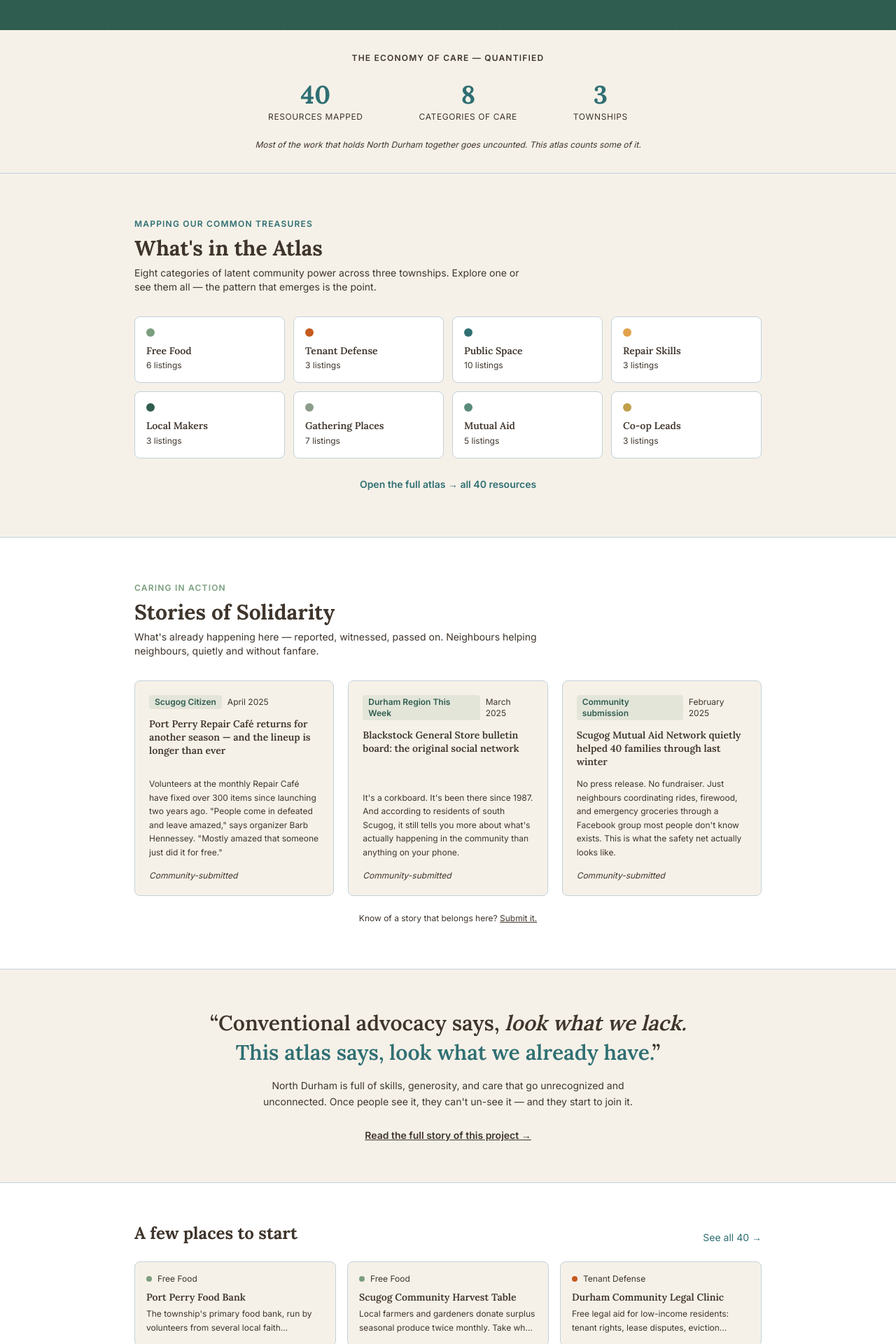
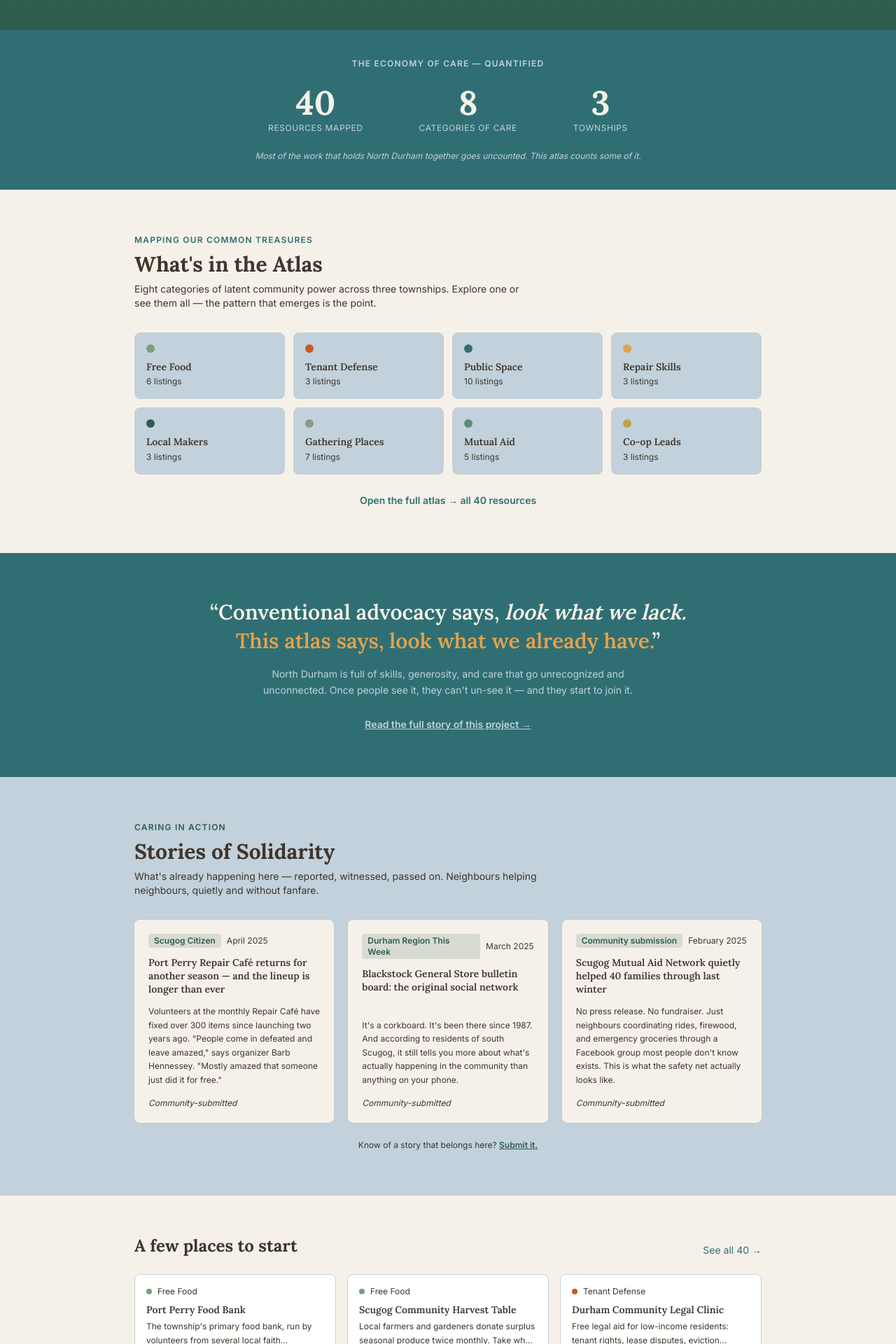
Before and after one commit to jodijanwin/Community-Atlas-Drop, a Next.js app: page / in a window 1280 px wide. Shown: the part 760-2680 px from the top of the page at 70% size. Built offline with nearby package versions, Linux system fonts and the light colour scheme.

Commit message:
Show full brand palette as section backgrounds on homepage

```diff
--- a/app/page.tsx
+++ b/app/page.tsx
@@ -46,25 +46,25 @@ export default function HomePage() {
         </div>
       </section>
 
-      {/* ── BY THE NUMBERS — cream ───────────────────────────── */}
-      <div className="border-b px-6 py-8" style={{ background: "#F6F1E8", borderColor: "#C2D1DB" }}>
+      {/* ── BY THE NUMBERS — teal ────────────────────────────── */}
+      <div className="px-6 py-10" style={{ background: "#2F6F73" }}>
         <div className="max-w-4xl mx-auto">
-          <p className="text-center text-xs font-bold uppercase tracking-widest mb-6" style={{ color: "#3F352C" }}>The economy of care — quantified</p>
+          <p className="text-center text-xs font-bold uppercase tracking-widest mb-6" style={{ color: "#C2D1DB" }}>The economy of care — quantified</p>
           <div className="flex flex-col sm:flex-row items-center justify-center gap-10 sm:gap-20">
             {STATS.map(({ value, label }) => (
               <div key={label} className="text-center">
-                <p className="text-4xl font-bold" style={{ fontFamily: "'Lora', serif", color: "#2F6F73" }}>{value}</p>
-                <p className="text-xs mt-1 uppercase tracking-wider" style={{ color: "#3F352C" }}>{label}</p>
+                <p className="text-5xl font-bold" style={{ fontFamily: "'Lora', serif", color: "#F6F1E8" }}>{value}</p>
+                <p className="text-xs mt-1 uppercase tracking-wider" style={{ color: "#C2D1DB" }}>{label}</p>
               </div>
             ))}
           </div>
-          <p className="text-center text-xs mt-6 italic" style={{ color: "#3F352C" }}>
+          <p className="text-center text-xs mt-6 italic" style={{ color: "#C2D1DB" }}>
             Most of the work that holds North Durham together goes uncounted. This atlas counts some of it.
           </p>
         </div>
       </div>
 
-      {/* ── WHAT'S IN THE ATLAS ──────────────────────────────── */}
+      {/* ── WHAT'S IN THE ATLAS — blue-grey cards on cream ──── */}
       <section className="px-6 py-16" style={{ background: "#F6F1E8" }}>
         <div className="max-w-4xl mx-auto">
           <p className="text-xs font-bold uppercase tracking-widest mb-2" style={{ color: "#2F6F73" }}>Mapping our common treasures</p>
@@ -76,7 +76,7 @@ export default function HomePage() {
             {CATEGORIES.map((cat) => {
               const count = listings.filter((l) => l.category === cat).length;
               return (
-                <Link key={cat} href={`/atlas?category=${encodeURIComponent(cat)}`} className="p-4 rounded-lg border transition-all hover:scale-[1.02] hover:shadow-sm" style={{ background: "white", borderColor: "#C2D1DB" }}>
+                <Link key={cat} href={`/atlas?category=${encodeURIComponent(cat)}`} className="p-4 rounded-lg border transition-all hover:scale-[1.02] hover:shadow-sm" style={{ background: "#C2D1DB", borderColor: "#C2D1DB" }}>
                   <div className="w-3 h-3 rounded-full mb-3" style={{ background: CATEGORY_COLORS[cat] }} />
                   <p className="text-sm font-semibold leading-tight" style={{ fontFamily: "'Lora', serif", color: "#3F352C" }}>{cat}</p>
                   <p className="text-xs mt-1" style={{ color: "#3F352C" }}>{count} {count === 1 ? "listing" : "listings"}</p>
@@ -90,19 +90,33 @@ export default function HomePage() {
         </div>
       </section>
 
-      {/* ── STORIES OF SOLIDARITY ────────────────────────────── */}
-      <section className="px-6 py-16 border-t" style={{ background: "white", borderColor: "#C2D1DB" }}>
+      {/* ── PHILOSOPHY STRIP — teal background ───────────────── */}
+      <section className="px-6 py-16" style={{ background: "#2F6F73" }}>
+        <div className="max-w-3xl mx-auto text-center">
+          <p className="text-2xl sm:text-3xl font-semibold leading-snug mb-4" style={{ fontFamily: "'Lora', serif", color: "#F6F1E8" }}>
+            &ldquo;Conventional advocacy says, <em>look what we lack.</em><br />
+            <span style={{ color: "#E3A24C" }}>This atlas says, look what we already have.</span>&rdquo;
+          </p>
+          <p className="text-sm max-w-xl mx-auto leading-relaxed mb-6" style={{ color: "#C2D1DB" }}>
+            North Durham is full of skills, generosity, and care that go unrecognized and unconnected. Once people see it, they can&apos;t un-see it — and they start to join it.
+          </p>
+          <Link href="/about" className="text-sm font-semibold underline" style={{ color: "#C2D1DB" }}>Read the full story of this project →</Link>
+        </div>
+      </section>
+
+      {/* ── STORIES OF SOLIDARITY — blue-grey background ─────── */}
+      <section className="px-6 py-16" style={{ background: "#C2D1DB" }}>
         <div className="max-w-4xl mx-auto">
-          <p className="text-xs font-bold uppercase tracking-widest mb-2" style={{ color: "#7A9E7E" }}>Caring in action</p>
+          <p className="text-xs font-bold uppercase tracking-widest mb-2" style={{ color: "#2F5D50" }}>Caring in action</p>
           <h2 className="text-3xl font-bold mb-2" style={{ fontFamily: "'Lora', serif", color: "#3F352C" }}>Stories of Solidarity</h2>
           <p className="text-sm mb-8 max-w-xl" style={{ color: "#3F352C" }}>
             What&apos;s already happening here — reported, witnessed, passed on. Neighbours helping neighbours, quietly and without fanfare.
           </p>
           <div className="grid grid-cols-1 sm:grid-cols-3 gap-5">
             {stories.map((story) => (
-              <div key={story.id} className="p-5 rounded-lg border flex flex-col" style={{ background: "#F6F1E8", borderColor: "#C2D1DB" }}>
+              <div key={story.id} className="p-5 rounded-lg flex flex-col" style={{ background: "#F6F1E8" }}>
                 <div className="flex items-center gap-2 mb-3">
-                  <span className="text-xs font-semibold px-2 py-0.5 rounded" style={{ background: "rgba(122,158,126,0.15)", color: "#2F5D50" }}>{story.source}</span>
+                  <span className="text-xs font-semibold px-2 py-0.5 rounded" style={{ background: "rgba(47,93,80,0.15)", color: "#2F5D50" }}>{story.source}</span>
                   <span className="text-xs" style={{ color: "#3F352C" }}>{story.date}</span>
                 </div>
                 <h3 className="text-sm font-semibold leading-snug mb-3 flex-1" style={{ fontFamily: "'Lora', serif", color: "#3F352C" }}>{story.title}</h3>
@@ -117,27 +131,13 @@ export default function HomePage() {
           </div>
           <p className="text-xs mt-6 text-center" style={{ color: "#3F352C" }}>
             Know of a story that belongs here?{" "}
-            <Link href="/submit" className="underline" style={{ color: "#3F352C" }}>Submit it.</Link>
+            <Link href="/submit" className="underline font-semibold" style={{ color: "#2F5D50" }}>Submit it.</Link>
           </p>
         </div>
       </section>
 
-      {/* ── PHILOSOPHY STRIP ─────────────────────────────────── */}
-      <section className="px-6 py-14 border-t" style={{ background: "#F6F1E8", borderColor: "#C2D1DB" }}>
-        <div className="max-w-3xl mx-auto text-center">
-          <p className="text-2xl sm:text-3xl font-semibold leading-snug mb-4" style={{ fontFamily: "'Lora', serif", color: "#3F352C" }}>
-            &ldquo;Conventional advocacy says, <em>look what we lack.</em><br />
-            <span style={{ color: "#2F6F73" }}>This atlas says, look what we already have.</span>&rdquo;
-          </p>
-          <p className="text-sm max-w-xl mx-auto leading-relaxed mb-6" style={{ color: "#3F352C" }}>
-            North Durham is full of skills, generosity, and care that go unrecognized and unconnected. Once people see it, they can&apos;t un-see it — and they start to join it.
-          </p>
-          <Link href="/about" className="text-sm font-semibold underline" style={{ color: "#3F352C" }}>Read the full story of this project →</Link>
-        </div>
-      </section>
-
-      {/* ── A FEW PLACES TO START ────────────────────────────── */}
-      <section className="px-6 py-14 border-t" style={{ background: "white", borderColor: "#C2D1DB" }}>
+      {/* ── A FEW PLACES TO START — cream ───────────────────── */}
+      <section className="px-6 py-14" style={{ background: "#F6F1E8" }}>
         <div className="max-w-4xl mx-auto">
           <div className="flex items-end justify-between mb-6">
             <h2 className="text-2xl font-bold" style={{ fontFamily: "'Lora', serif", color: "#3F352C" }}>A few places to start</h2>
@@ -145,7 +145,7 @@ export default function HomePage() {
           </div>
           <div className="grid grid-cols-1 sm:grid-cols-3 gap-4">
             {listings.slice(0, 3).map((listing) => (
-              <Link key={listing.id} href={`/atlas?id=${listing.id}`} className="p-4 rounded-lg border transition-all hover:shadow-sm" style={{ background: "#F6F1E8", borderColor: "#C2D1DB" }}>
+              <Link key={listing.id} href={`/atlas?id=${listing.id}`} className="p-4 rounded-lg border transition-all hover:shadow-sm" style={{ background: "white", borderColor: "#C2D1DB" }}>
                 <div className="flex items-center gap-2 mb-2">
                   <div className="w-2 h-2 rounded-full shrink-0" style={{ background: CATEGORY_COLORS[listing.category as Category] }} />
                   <span className="text-xs" style={{ color: "#3F352C" }}>{listing.category}</span>
@@ -158,11 +158,11 @@ export default function HomePage() {
         </div>
       </section>
 
-      {/* ── UPCOMING EVENTS TEASER ───────────────────────────── */}
-      <section className="px-6 py-14 border-t" style={{ background: "#F6F1E8", borderColor: "#C2D1DB" }}>
+      {/* ── UPCOMING EVENTS TEASER — amber ───────────────────── */}
+      <section className="px-6 py-14" style={{ background: "#E3A24C" }}>
         <div className="max-w-4xl mx-auto flex flex-col sm:flex-row items-center justify-between gap-6">
           <div>
-            <p className="text-xs font-bold uppercase tracking-widest mb-2" style={{ color: "#7A9E7E" }}>What&apos;s on</p>
+            <p className="text-xs font-bold uppercase tracking-widest mb-2" style={{ color: "#2F5D50" }}>What&apos;s on</p>
             <h2 className="text-2xl font-bold mb-2" style={{ fontFamily: "'Lora', serif", color: "#3F352C" }}>Community Events</h2>
             <p className="text-sm max-w-md" style={{ color: "#3F352C" }}>Repair cafés, seed swaps, tenant nights, market days — what&apos;s coming up across North Durham this month.</p>
           </div>
@@ -172,14 +172,14 @@ export default function HomePage() {
         </div>
       </section>
 
-      {/* ── PRINT CTA BANNER ─────────────────────────────────── */}
-      <section className="px-6 py-10 border-t" style={{ background: "rgba(47,111,115,0.06)", borderColor: "#C2D1DB" }}>
+      {/* ── PRINT CTA BANNER — burnt orange ──────────────────── */}
+      <section className="px-6 py-12" style={{ background: "#C65A1E" }}>
         <div className="max-w-4xl mx-auto flex flex-col sm:flex-row items-center justify-between gap-4">
           <div>
-            <p className="text-base font-semibold" style={{ fontFamily: "'Lora', serif", color: "#3F352C" }}>Print your own North Durham Atlas zine</p>
-            <p className="text-sm mt-1" style={{ color: "#3F352C" }}>Take this offline — print and share in your café, library, or community board.</p>
+            <p className="text-base font-semibold" style={{ fontFamily: "'Lora', serif", color: "#F6F1E8" }}>Print your own North Durham Atlas zine</p>
+            <p className="text-sm mt-1" style={{ color: "#F6F1E8" }}>Take this offline — print and share in your café, library, or community board.</p>
           </div>
-          <Link href="/print" className="shrink-0 px-6 py-2.5 rounded-lg text-sm font-semibold transition-all hover:opacity-90" style={{ fontFamily: "'Lora', serif", background: "#C65A1E", color: "white" }}>
+          <Link href="/print" className="shrink-0 px-6 py-2.5 rounded-lg text-sm font-semibold transition-all hover:opacity-90 border-2" style={{ fontFamily: "'Lora', serif", background: "transparent", borderColor: "#F6F1E8", color: "#F6F1E8" }}>
             Print the Atlas →
           </Link>
         </div>
```
